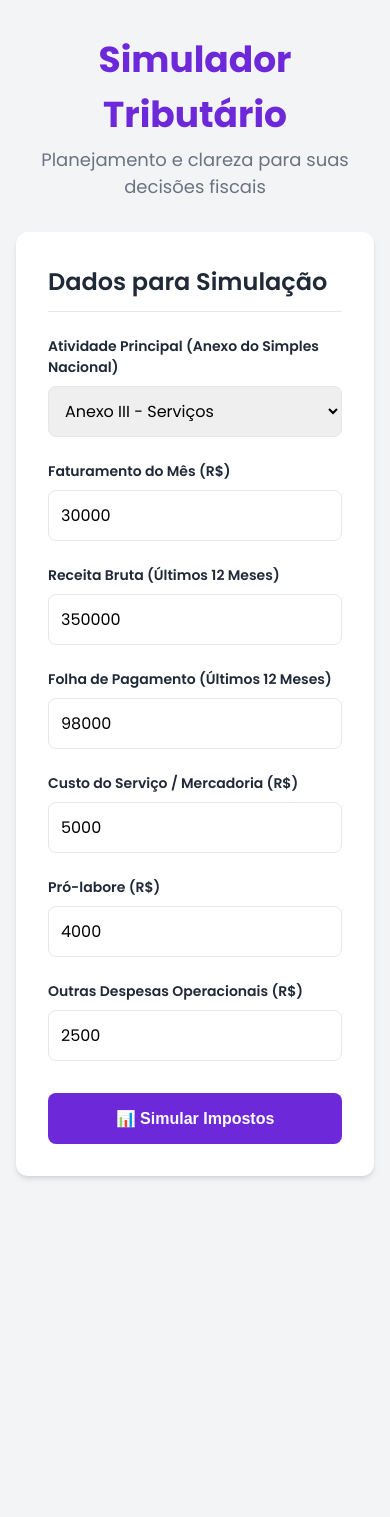
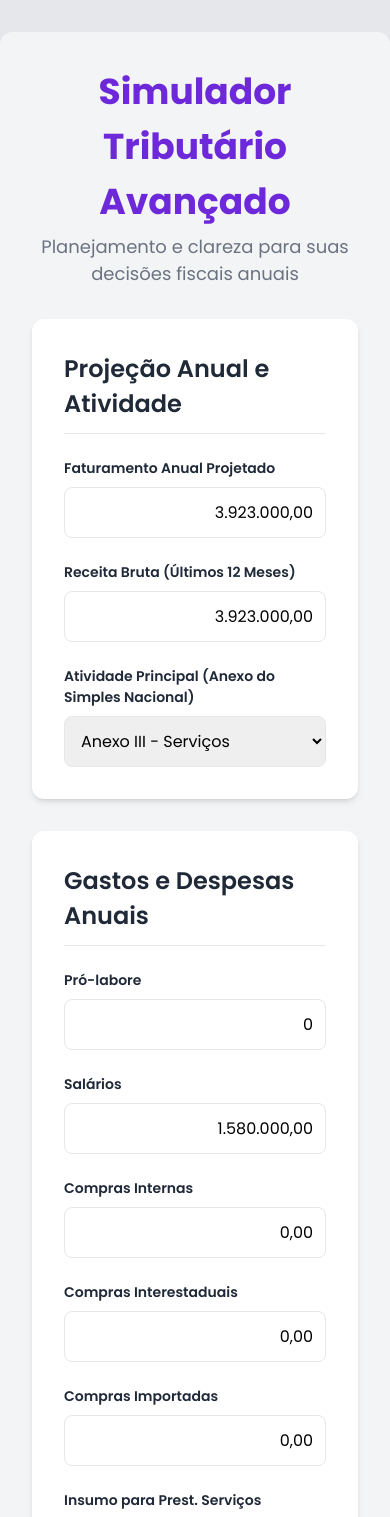
Before and after one commit to arthurportella/SimulacaoTributaria, a Vue app in the folder simulador-tributario/: page / in a window 390 px wide. Shown: the top 1517 px of the page. Before the commit the page ends 1240 px from the top, so only its background shows below. Built offline with nearby package versions, Linux system fonts and the light colour scheme.

Commit message:
tributando errado ainda

```diff
--- a/simulador-tributario/src/App.vue
+++ b/simulador-tributario/src/App.vue
@@ -1,13 +1,22 @@
 <template>
   <div id="app-container">
     <header class="app-header">
-      <h1 class="logo-text">Simulador Tributário</h1>
-      <p class="subtitle">Planejamento e clareza para suas decisões fiscais</p>
+      <h1 class="logo-text">Simulador Tributário Avançado</h1>
+      <p class="subtitle">Planejamento e clareza para suas decisões fiscais anuais</p>
     </header>
 
     <main class="card">
-      <h2 class="card-title">Dados para Simulação</h2>
+      <h2 class="card-title">Projeção Anual e Atividade</h2>
       <div class="form-grid">
+        <div class="form-group">
+          <label for="faturamentoAnual">Faturamento Anual Projetado</label>
+          <input type="text" id="faturamentoAnual" :value="inputs.faturamentoAnual"
+            @input="handleCurrencyInput($event, 'faturamentoAnual')">
+        </div>
+        <div class="form-group">
+          <label for="rbt12">Receita Bruta (Últimos 12 Meses)</label>
+          <input type="text" id="rbt12" :value="inputs.rbt12" @input="handleCurrencyInput($event, 'rbt12')">
+        </div>
         <div class="form-group span-2">
           <label for="anexoSimples">Atividade Principal (Anexo do Simples Nacional)</label>
           <select id="anexoSimples" v-model="inputs.anexoSimples">
@@ -18,66 +27,65 @@
             <option value="anexoV">Anexo V - Serviços (fator R)</option>
           </select>
         </div>
+      </div>
+    </main>
 
-        <div class="form-group">
-          <label for="faturamentoMes">Faturamento do Mês (R$)</label>
-          <input type="number" id="faturamentoMes" v-model.number="inputs.faturamentoMes" placeholder="30000">
-        </div>
-        <div class="form-group">
-          <label for="rbt12">Receita Bruta (Últimos 12 Meses)</label>
-          <input type="number" id="rbt12" v-model.number="inputs.rbt12" placeholder="350000">
-        </div>
-        <div class="form-group">
-          <label for="folhaPagamento12m">Folha de Pagamento (Últimos 12 Meses)</label>
-          <input type="number" id="folhaPagamento12m" v-model.number="inputs.folhaPagamento12m" placeholder="98000">
-        </div>
-        <div class="form-group">
-          <label for="custoServico">Custo do Serviço / Mercadoria (R$)</label>
-          <input type="number" id="custoServico" v-model.number="inputs.custoServico" placeholder="5000">
-        </div>
-        <div class="form-group">
-          <label for="proLabore">Pró-labore (R$)</label>
-          <input type="number" id="proLabore" v-model.number="inputs.proLabore" placeholder="4000">
-        </div>
-        <div class="form-group">
-          <label for="aluguel">Outras Despesas Operacionais (R$)</label>
-          <input type="number" id="aluguel" v-model.number="inputs.aluguel" placeholder="2500">
+    <section class="card">
+      <h2 class="card-title">Gastos e Despesas Anuais</h2>
+      <div class="form-grid">
+        <div class="form-group" v-for="despesa in despesasConfig" :key="despesa.key">
+          <label :for="despesa.key">{{ despesa.label }}</label>
+          <input type="text" :id="despesa.key" :value="inputs.despesas[despesa.key]"
+            @input="handleCurrencyInput($event, despesa.key, 'despesas')">
         </div>
       </div>
-      <button class="main-button" @click="simularImpostos(inputs)">
-        📊 Simular Impostos
+    </section>
+
+    <section class="card">
+      <h2 class="card-title">Encargos e Impostos Adicionais</h2>
+      <div class="form-grid-3-cols">
+        <div class="form-group" v-for="encargo in encargosConfig" :key="encargo.key">
+          <label :for="encargo.key">{{ encargo.label }} (%)</label>
+          <input type="text" :id="encargo.key" :value="inputs.encargos[encargo.key]"
+            @input="handlePercentInput($event, encargo.key, 'encargos')">
+        </div>
+      </div>
+    </section>
+
+    <div class="button-container">
+      <button class="main-button" @click="simularImpostos(getNumericInputs())">
+        📊 Calcular Projeção Anual
       </button>
-    </main>
-
+    </div>
     <section v-if="resultados" class="results-card">
-      <h2 class="card-title">Comparativo dos Regimes</h2>
+      <h2 class="card-title">Comparativo de Custo Total Anual</h2>
       <div class="comparison-table">
         <div class="table-row header">
           <div>Regime Tributário</div>
-          <div>Alíquota Efetiva</div>
-          <div>Valor Total (R$)</div>
+          <div>Custo Efetivo Anual</div>
+          <div>Custo Total Anual (R$)</div>
         </div>
         <div class="table-row" :class="`rank-${rankedResults['Simples Nacional']}`">
           <div>
             <strong>Simples Nacional</strong>
             <small>Anexo de referência: {{ resultados.simples.anexo }}</small>
           </div>
-          <div>{{ (resultados.simples.aliquotaEfetiva * 100).toFixed(2) }}%</div>
-          <div>{{ resultados.simples.total.toFixed(2) }}</div>
+          <div>{{ formatNumber(resultados.simples.custoEfetivo) }}%</div>
+          <div>R$ {{ formatNumber(resultados.simples.total) }}</div>
         </div>
         <div class="table-row" :class="`rank-${rankedResults['Lucro Presumido']}`">
           <div><strong>Lucro Presumido</strong></div>
-          <div>{{ (resultados.presumido.aliquotaEfetiva * 100).toFixed(2) }}%</div>
-          <div>{{ resultados.presumido.total.toFixed(2) }}</div>
+          <div>{{ formatNumber(resultados.presumido.custoEfetivo) }}%</div>
+          <div>R$ {{ formatNumber(resultados.presumido.total) }}</div>
         </div>
         <div class="table-row" :class="`rank-${rankedResults['Lucro Real']}`">
           <div><strong>Lucro Real</strong></div>
-          <div>{{ (resultados.real.aliquotaEfetiva * 100).toFixed(2) }}%</div>
-          <div>{{ resultados.real.total.toFixed(2) }}</div>
+          <div>{{ formatNumber(resultados.real.custoEfetivo) }}%</div>
+          <div>R$ {{ formatNumber(resultados.real.total) }}</div>
         </div>
       </div>
       <div class="summary">
-        🏆 O regime mais vantajoso é o <strong>{{ melhorRegime }}</strong>.
+        🏆 O regime de menor custo anual projetado é o <strong>{{ melhorRegime }}</strong>.
       </div>
     </section>
   </div>
@@ -85,32 +93,128 @@
 
 <script setup>
 import { reactive } from 'vue';
-// Importando nossa lógica de cálculo externa
 import { useTributos } from './composables/useTributos.js';
-
-// Importando nossos estilos globais
 import './assets/css/styles.css';
 
+// MUDANÇA: A estrutura de 'despesas' agora é um objeto simples com os campos anuais
 const inputs = reactive({
-  anexoSimples: 'anexoIII', // Novo campo para o anexo
-  faturamentoMes: 30000,
-  rbt12: 350000,
-  folhaPagamento12m: 98000,
-  custoServico: 5000,
-  proLabore: 4000,
-  aluguel: 2500
+  faturamentoAnual: '3.923.000,00',
+  rbt12: '3.923.000,00',
+  anexoSimples: 'anexoIII',
+  despesas: {
+    proLabore: '0',
+    salarios: '1.580.000,00',
+    comprasInternas: '0,00',
+    comprasInterestaduais: '0,00',
+    comprasImportadas: '0,00',
+    insumoServicos: '0,00',
+    energiaAluguelFretes: '54.000,00',
+    depreciacao: '126.000,00',
+    demaisDespesas: '1.288.000,00',
+  },
+  encargos: {
+    ipi: '0,00', iss: '4,00', icms: '0,00', rat: '1,00', inss: '20,00', inssTerceiros: '5,80',
+    icmsInterno: '0,00', icmsInterestadual: '0,00', icmsImportacao: '0,00',
+    ipiEntrada: '0,00', fgts: '8,00',
+  }
 });
 
-// Usando o nosso "composable"
+// Configuração para gerar a nova seção de despesas
+const despesasConfig = [
+  { key: 'proLabore', label: 'Pró-labore' },
+  { key: 'salarios', label: 'Salários' },
+  { key: 'comprasInternas', label: 'Compras Internas' },
+  { key: 'comprasInterestaduais', label: 'Compras Interestaduais' },
+  { key: 'comprasImportadas', label: 'Compras Importadas' },
+  { key: 'insumoServicos', label: 'Insumo para Prest. Serviços' },
+  { key: 'energiaAluguelFretes', label: 'Energia/Aluguel/Fretes' },
+  { key: 'depreciacao', label: 'Depreciação' },
+  { key: 'demaisDespesas', label: 'Demais Despesas' },
+];
+const encargosConfig = [
+  { key: 'ipi', label: 'IPI' }, { key: 'iss', label: 'ISS' }, { key: 'icms', label: 'ICMS' }, { key: 'rat', label: 'RAT' }, { key: 'inss', label: 'INSS' }, { key: 'inssTerceiros', label: 'INSS Terceiros' }, { key: 'fgts', label: 'FGTS' },
+  { key: 'icmsInterno', label: 'ICMS Interno' }, { key: 'icmsInterestadual', label: 'ICMS Interestadual' }, { key: 'icmsImportacao', label: 'ICMS Importação' }, { key: 'ipiEntrada', label: 'IPI Entrada' },
+];
+
+// FUNÇÕES DE FORMATAÇÃO E PARSE
+const formatNumber = (value) => {
+  if (value === null || value === undefined || isNaN(value)) return '0,00';
+  return new Intl.NumberFormat('pt-BR', { style: 'decimal', minimumFractionDigits: 2, maximumFractionDigits: 2 }).format(value);
+};
+const parseNumber = (formattedValue) => {
+  if (!formattedValue || typeof formattedValue !== 'string') return 0;
+  return parseFloat(formattedValue.replace(/\./g, '').replace(',', '.'));
+}
+const handleCurrencyInput = (event, key, topCategory = null) => {
+  let digits = event.target.value.replace(/\D/g, '');
+  if (digits === '') digits = '0';
+  const numberValue = Number(digits) / 100;
+  const formattedValue = formatNumber(numberValue);
+  if (topCategory) { inputs[topCategory][key] = formattedValue; }
+  else { inputs[key] = formattedValue; }
+};
+const handlePercentInput = (event, key, category = null) => {
+  let value = event.target.value.replace(/[^0-9,]/g, '').replace(',', '.');
+  if (value.indexOf('.') !== -1) {
+    let parts = value.split('.');
+    value = parts[0] + '.' + parts[1].slice(0, 2);
+  }
+  const formattedValue = value.replace('.', ',');
+  if (category) { inputs[category][key] = formattedValue; }
+  else { inputs[key] = formattedValue; }
+};
+
+// Converte os inputs formatados para os cálculos
+const getNumericInputs = () => {
+  const numeric = {
+    faturamentoAnual: parseNumber(inputs.faturamentoAnual),
+    rbt12: parseNumber(inputs.rbt12),
+    anexoSimples: inputs.anexoSimples,
+    despesas: {},
+    encargos: {}
+  };
+  for (const key in inputs.despesas) {
+    numeric.despesas[key] = parseNumber(inputs.despesas[key]);
+  }
+  for (const key in inputs.encargos) {
+    numeric.encargos[key] = parseNumber(inputs.encargos[key]);
+  }
+  return numeric;
+};
+
 const { resultados, simularImpostos, rankedResults, melhorRegime } = useTributos();
 </script>
 
 <style scoped>
-/* ESTILOS ESPECÍFICOS PARA ESTE COMPONENTE, INSPIRADOS NO NOVO DESIGN */
+/* O CSS permanece o mesmo, pois o layout de grid se adapta bem */
 #app-container {
-  max-width: 800px;
-  margin: 0 auto;
-  padding: 2rem 1rem;
+  max-width: 900px;
+  margin: 2rem auto;
+  padding: 2rem;
+  background-color: var(--cor-fundo);
+  border-radius: var(--raio-borda);
+  box-shadow: var(--sombra-card);
+}
+
+.form-grid-3-cols {
+  display: grid;
+  grid-template-columns: repeat(3, 1fr);
+  gap: 1.5rem;
+}
+
+.button-container {
+  display: flex;
+  justify-content: center;
+  margin-bottom: 2rem;
+}
+
+.main-button {
+  width: auto;
+  padding: 1rem 2.5rem;
+}
+
+input[type="text"] {
+  text-align: right;
 }
 
 .app-header {
@@ -131,7 +235,8 @@ const { resultados, simularImpostos, rankedResults, melhorRegime } = useTributos
   margin-top: 0.25rem;
 }
 
-.card, .results-card {
+.card,
+.results-card {
   background-color: var(--cor-card);
   padding: 2rem;
   border-radius: var(--raio-borda);
@@ -169,7 +274,8 @@ label {
   font-size: 0.875rem;
 }
 
-input, select {
+input,
+select {
   width: 100%;
   padding: 0.75rem;
   border: 1px solid var(--cor-borda);
@@ -179,35 +285,22 @@ input, select {
   transition: border-color 0.2s, box-shadow 0.2s;
 }
 
-input:focus, select:focus {
+input:focus,
+select:focus {
   outline: none;
   border-color: var(--cor-primaria);
   box-shadow: 0 0 0 3px color-mix(in srgb, var(--cor-primaria) 20%, transparent);
-}
-
-.main-button {
-  width: 100%;
-  padding: 1rem;
-  margin-top: 2rem;
-  font-size: 1rem;
-  font-weight: 600;
-  color: white;
-  background-color: var(--cor-primaria);
-  border: none;
-  border-radius: 0.5rem;
-  cursor: pointer;
-  transition: background-color 0.2s;
 }
 
 .main-button:hover {
   background-color: var(--cor-primaria-leve);
 }
 
-/* Tabela de Resultados */
 .comparison-table {
   display: flex;
   flex-direction: column;
 }
+
 .table-row {
   display: grid;
   grid-template-columns: 2fr 1fr 1fr;
@@ -217,41 +310,58 @@ input:focus, select:focus {
   text-align: right;
   transition: background-color 0.3s;
 }
+
 .table-row:last-child {
   border-bottom: none;
 }
+
 .table-row.header {
   font-weight: 600;
   color: var(--cor-texto-suave);
   font-size: 0.875rem;
 }
-.table-row > div:first-child {
+
+.table-row>div:first-child {
   text-align: left;
 }
+
 .table-row small {
   display: block;
   color: var(--cor-texto-suave);
   font-size: 0.75rem;
   margin-top: 0.25rem;
 }
+
 .table-row.rank-1 {
   background-color: var(--cor-bom-fundo);
   border-left: 4px solid var(--cor-bom-borda);
 }
+
 .table-row.rank-2 {
   background-color: var(--cor-medio-fundo);
   border-left: 4px solid var(--cor-medio-borda);
 }
+
 .table-row.rank-3 {
   background-color: var(--cor-ruim-fundo);
   border-left: 4px solid var(--cor-ruim-borda);
 }
+
 .summary {
-  margin-top: 1.5rem; padding: 1rem; background-color: var(--cor-bom-fundo);
+  margin-top: 1.5rem;
+  padding: 1rem;
+  background-color: var(--cor-bom-fundo);
   border: 1px solid var(--cor-bom-borda);
-  border-radius: 0.5rem; text-align: center; font-size: 1.125rem;
+  border-radius: 0.5rem;
+  text-align: center;
+  font-size: 1.125rem;
 }
-@media (max-width: 600px) {
-  .form-grid { grid-template-columns: 1fr; }
+
+@media (max-width: 768px) {
+
+  .form-grid,
+  .form-grid-3-cols {
+    grid-template-columns: 1fr;
+  }
 }
 </style>
--- a/simulador-tributario/src/assets/css/styles.css
+++ b/simulador-tributario/src/assets/css/styles.css
@@ -28,7 +28,7 @@
 /* Estilos de base para toda a aplicação */
 body {
   margin: 0;
-  background-color: var(--cor-fundo);
+  background-color: var(--cor-borda);
   font-family: 'Poppins', sans-serif;
   color: var(--cor-texto);
   -webkit-font-smoothing: antialiased;
--- a/simulador-tributario/src/composables/useTributos.js
+++ b/simulador-tributario/src/composables/useTributos.js
@@ -2,92 +2,123 @@
 
 import { ref, computed } from 'vue';
 
-// Todas as tabelas de alíquotas do Simples Nacional
+// As tabelas de alíquotas do Simples Nacional (sem alterações)
 const tabelas = {
-  anexoI: [ // Comércio
-    { ate: 180000, aliquota: 0.04, deduzir: 0 }, { ate: 360000, aliquota: 0.073, deduzir: 5940 }, { ate: 720000, aliquota: 0.095, deduzir: 13860 }, { ate: 1800000, aliquota: 0.107, deduzir: 22500 }, { ate: 3600000, aliquota: 0.143, deduzir: 87300 }, { ate: 4800000, aliquota: 0.19, deduzir: 378000 },
-  ],
-  anexoII: [ // Indústria
-    { ate: 180000, aliquota: 0.045, deduzir: 0 }, { ate: 360000, aliquota: 0.078, deduzir: 5940 }, { ate: 720000, aliquota: 0.10, deduzir: 13860 }, { ate: 1800000, aliquota: 0.112, deduzir: 22500 }, { ate: 3600000, aliquota: 0.147, deduzir: 85500 }, { ate: 4800000, aliquota: 0.30, deduzir: 720000 },
-  ],
-  anexoIII: [
-    { ate: 180000, aliquota: 0.06, deduzir: 0 }, { ate: 360000, aliquota: 0.112, deduzir: 9360 }, { ate: 720000, aliquota: 0.135, deduzir: 17640 }, { ate: 1800000, aliquota: 0.16, deduzir: 35640 }, { ate: 3600000, aliquota: 0.21, deduzir: 125640 }, { ate: 4800000, aliquota: 0.33, deduzir: 648000 },
-  ],
-  anexoIV: [ // Serviços (advocacia, obras, etc.)
-    { ate: 180000, aliquota: 0.045, deduzir: 0 }, { ate: 360000, aliquota: 0.09, deduzir: 8100 }, { ate: 720000, aliquota: 0.102, deduzir: 12420 }, { ate: 1800000, aliquota: 0.14, deduzir: 39780 }, { ate: 3600000, aliquota: 0.22, deduzir: 183780 }, { ate: 4800000, aliquota: 0.33, deduzir: 828000 },
-  ],
-  anexoV: [
-    { ate: 180000, aliquota: 0.155, deduzir: 0 }, { ate: 360000, aliquota: 0.18, deduzir: 4500 }, { ate: 720000, aliquota: 0.195, deduzir: 9900 }, { ate: 1800000, aliquota: 0.205, deduzir: 17100 }, { ate: 3600000, aliquota: 0.23, deduzir: 62100 }, { ate: 4800000, aliquota: 0.305, deduzir: 540000 },
-  ],
+  anexoI: [ { ate: 180000, aliquota: 0.04, deduzir: 0 }, { ate: 360000, aliquota: 0.073, deduzir: 5940 }, { ate: 720000, aliquota: 0.095, deduzir: 13860 }, { ate: 1800000, aliquota: 0.107, deduzir: 22500 }, { ate: 3600000, aliquota: 0.143, deduzir: 87300 }, { ate: 4800000, aliquota: 0.19, deduzir: 378000 }, ],
+  anexoII: [ { ate: 180000, aliquota: 0.045, deduzir: 0 }, { ate: 360000, aliquota: 0.078, deduzir: 5940 }, { ate: 720000, aliquota: 0.10, deduzir: 13860 }, { ate: 1800000, aliquota: 0.112, deduzir: 22500 }, { ate: 3600000, aliquota: 0.147, deduzir: 85500 }, { ate: 4800000, aliquota: 0.30, deduzir: 720000 }, ],
+  anexoIII: [ { ate: 180000, aliquota: 0.06, deduzir: 0 }, { ate: 360000, aliquota: 0.112, deduzir: 9360 }, { ate: 720000, aliquota: 0.135, deduzir: 17640 }, { ate: 1800000, aliquota: 0.16, deduzir: 35640 }, { ate: 3600000, aliquota: 0.21, deduzir: 125640 }, { ate: 4800000, aliquota: 0.33, deduzir: 648000 }, ],
+  anexoIV: [ { ate: 180000, aliquota: 0.045, deduzir: 0 }, { ate: 360000, aliquota: 0.09, deduzir: 8100 }, { ate: 720000, aliquota: 0.102, deduzir: 12420 }, { ate: 1800000, aliquota: 0.14, deduzir: 39780 }, { ate: 3600000, aliquota: 0.22, deduzir: 183780 }, { ate: 4800000, aliquota: 0.33, deduzir: 828000 }, ],
+  anexoV: [ { ate: 180000, aliquota: 0.155, deduzir: 0 }, { ate: 360000, aliquota: 0.18, deduzir: 4500 }, { ate: 720000, aliquota: 0.195, deduzir: 9900 }, { ate: 1800000, aliquota: 0.205, deduzir: 17100 }, { ate: 3600000, aliquota: 0.23, deduzir: 62100 }, { ate: 4800000, aliquota: 0.305, deduzir: 540000 }, ],
 };
 
-// A função principal que será exportada e usada no App.vue
+const encargoConfig = {
+    ipi: { base: 'faturamento' }, iss: { base: 'faturamento' }, icms: { base: 'faturamento' }, rat: { base: 'folha' }, inss: { base: 'folha' }, inssTerceiros: { base: 'folha' }, fgts: { base: 'folha' },
+    icmsInterno: { base: 'faturamento' }, icmsInterestadual: { base: 'faturamento' }, icmsImportacao: { base: 'faturamento' }, ipiEntrada: { base: 'faturamento' },
+};
+
 export function useTributos() {
     const resultados = ref(null);
 
+    function getEncargosAdicionaisAnual(inputs) {
+        let totalEncargos = 0;
+        const faturamentoAnual = inputs.faturamentoAnual;
+        const folhaAnual = inputs.despesas.salarios + inputs.despesas.proLabore;
+
+        for (const key in inputs.encargos) {
+            const config = encargoConfig[key];
+            const percentValue = inputs.encargos[key];
+            const base = config.base === 'folha' ? folhaAnual : faturamentoAnual;
+            totalEncargos += base * (percentValue / 100);
+        }
+        return totalEncargos;
+    }
+
+    // CORREÇÃO #1: A função agora simplesmente soma os valores, pois já são anuais
+    function getDespesasOperacionaisAnual(inputs) {
+        return Object.values(inputs.despesas).reduce((acc, valor) => acc + (valor || 0), 0);
+    }
+
     function calcularSimplesNacional(inputs) {
-        const { rbt12, folhaPagamento12m, faturamentoMes, anexoSimples } = inputs;
-        if (!rbt12 || !faturamentoMes) return { total: 0, aliquotaEfetiva: 0, anexo: 'N/A' };
+        const { rbt12, faturamentoAnual, anexoSimples, folhaPagamento12m } = inputs;
+        if (!rbt12 || !faturamentoAnual) return { total: 0, custoEfetivo: 0, anexo: 'N/A' };
 
         let anexoCalculado = anexoSimples;
         let nomeAnexo = anexoSimples.replace('anexo', '');
-
-        // Regra do Fator R: se o anexo for III, pode virar V
-        if (anexoSimples === 'anexoIII') {
+        if (anexoSimples === 'anexoIII' && rbt12 > 0) {
             const fatorR = folhaPagamento12m / rbt12;
-            if (fatorR < 0.28) {
-                anexoCalculado = 'anexoV';
-                nomeAnexo = 'V';
-            }
+            if (fatorR < 0.28) { anexoCalculado = 'anexoV'; nomeAnexo = 'V'; }
         }
 
         const tabela = tabelas[anexoCalculado];
-        if(!tabela) return { total: 0, aliquotaEfetiva: 0, anexo: 'Inválido' };
-
+        if(!tabela) return { total: 0, custoEfetivo: 0, anexo: 'Inválido' };
         const faixa = tabela.find(f => rbt12 <= f.ate) || tabela[tabela.length - 1];
         const { aliquota, deduzir } = faixa;
-        const aliquotaEfetiva = ((rbt12 * aliquota) - deduzir) / rbt12;
-        const total = faturamentoMes * aliquotaEfetiva;
-        return { total, aliquotaEfetiva, anexo: nomeAnexo.toUpperCase() };
+        const aliquotaEfetiva = rbt12 > 0 ? ((rbt12 * aliquota) - deduzir) / rbt12 : 0;
+
+        const impostoSimplesAnual = faturamentoAnual * aliquotaEfetiva;
+        const encargosAnual = getEncargosAdicionaisAnual(inputs);
+        const despesasAnual = getDespesasOperacionaisAnual(inputs);
+
+        const total = impostoSimplesAnual + despesasAnual + encargosAnual;
+        const custoEfetivo = faturamentoAnual > 0 ? total / faturamentoAnual : 0;
+
+        return { total, custoEfetivo, anexo: nomeAnexo.toUpperCase() };
     }
 
     function calcularLucroPresumido(inputs) {
-        const { faturamentoMes } = inputs;
-        if (!faturamentoMes) return { total: 0, aliquotaEfetiva: 0 };
+        const { faturamentoAnual } = inputs;
+        if (!faturamentoAnual) return { total: 0, custoEfetivo: 0 };
         const basePresuncao = 0.32;
-        const pis = faturamentoMes * 0.0065;
-        const cofins = faturamentoMes * 0.03;
-        const iss = faturamentoMes * 0.05;
-        const baseCalculoIRPJCSLL = faturamentoMes * basePresuncao;
+        const pis = faturamentoAnual * 0.0065;
+        const cofins = faturamentoAnual * 0.03;
+        const baseCalculoIRPJCSLL = faturamentoAnual * basePresuncao;
+
+        const limiteAdicionalAnual = 240000;
         let irpj = baseCalculoIRPJCSLL * 0.15;
-        if (baseCalculoIRPJCSLL > 20000) irpj += (baseCalculoIRPJCSLL - 20000) * 0.10;
+        if (baseCalculoIRPJCSLL > limiteAdicionalAnual) {
+            irpj += (baseCalculoIRPJCSLL - limiteAdicionalAnual) * 0.10;
+        }
         const csll = baseCalculoIRPJCSLL * 0.09;
-        const total = pis + cofins + iss + irpj + csll;
-        const aliquotaEfetiva = total / faturamentoMes;
-        return { total, aliquotaEfetiva };
+
+        const impostoPresumidoAnual = pis + cofins + irpj + csll;
+        const encargosAnual = getEncargosAdicionaisAnual(inputs);
+        const despesasAnual = getDespesasOperacionaisAnual(inputs);
+
+        const total = impostoPresumidoAnual + despesasAnual + encargosAnual;
+        const custoEfetivo = faturamentoAnual > 0 ? total / faturamentoAnual : 0;
+
+        return { total, custoEfetivo };
     }
 
     function calcularLucroReal(inputs) {
-        const { faturamentoMes, custoServico, proLabore, aluguel, folhaPagamento12m } = inputs;
-        if (!faturamentoMes) return { total: 0, aliquotaEfetiva: 0 };
-        const folhaMes = (folhaPagamento12m / 12);
-        const totalDespesas = custoServico + proLabore + aluguel + folhaMes;
-        const lucroAntesImpostos = faturamentoMes - totalDespesas;
+        const { faturamentoAnual } = inputs;
+        if (!faturamentoAnual) return { total: 0, custoEfetivo: 0 };
+
+        const despesasAnual = getDespesasOperacionaisAnual(inputs);
+        const encargosAnual = getEncargosAdicionaisAnual(inputs);
+        const pis = faturamentoAnual * 0.0165;
+        const cofins = faturamentoAnual * 0.076;
+        const impostosSobreReceita = pis + cofins;
+        const lucroAntesIRCS = faturamentoAnual - despesasAnual - encargosAnual - impostosSobreReceita;
+
         let irpj = 0; let csll = 0;
-        if (lucroAntesImpostos > 0) {
-            irpj = lucroAntesImpostos * 0.15;
-            if (lucroAntesImpostos > 20000) irpj += (lucroAntesImpostos - 20000) * 0.10;
-            csll = lucroAntesImpostos * 0.09;
+        if (lucroAntesIRCS > 0) {
+            const limiteAdicionalAnual = 240000;
+            irpj = lucroAntesIRCS * 0.15;
+            if (lucroAntesIRCS > limiteAdicionalAnual) {
+                irpj += (lucroAntesIRCS - limiteAdicionalAnual) * 0.10;
+            }
+            csll = lucroAntesIRCS * 0.09;
         }
-        const pis = faturamentoMes * 0.0165;
-        const cofins = faturamentoMes * 0.076;
-        const total = pis + cofins + irpj + csll;
-        const aliquotaEfetiva = faturamentoMes > 0 ? total / faturamentoMes : 0;
-        return { total, aliquotaEfetiva };
+        const total = despesasAnual + encargosAnual + impostosSobreReceita + irpj + csll;
+        const custoEfetivo = faturamentoAnual > 0 ? total / faturamentoAnual : 0;
+
+        return { total, custoEfetivo };
     }
 
-    // Função que roda todos os cálculos
     function simularImpostos(inputs) {
+        // A função 'getNumericInputs' do App.vue agora nos entrega o 'folhaPagamento12m' já pronto.
+        // Isso elimina a chance de erro ao tentar acessar a estrutura de despesas aqui.
         resultados.value = {
             simples: calcularSimplesNacional(inputs),
             presumido: calcularLucroPresumido(inputs),
@@ -97,16 +128,10 @@ export function useTributos() {
 
     const rankedResults = computed(() => {
         if (!resultados.value) return {};
-        const regimes = [
-            { nome: 'Simples Nacional', valor: resultados.value.simples.total },
-            { nome: 'Lucro Presumido', valor: resultados.value.presumido.total },
-            { nome: 'Lucro Real', valor: resultados.value.real.total },
-        ];
+        const regimes = [ { nome: 'Simples Nacional', valor: resultados.value.simples.total }, { nome: 'Lucro Presumido', valor: resultados.value.presumido.total }, { nome: 'Lucro Real', valor: resultados.value.real.total }, ];
         regimes.sort((a, b) => a.valor - b.valor);
         const ranks = {};
-        regimes.forEach((regime, index) => {
-            ranks[regime.nome] = index + 1;
-        });
+        regimes.forEach((regime, index) => { ranks[regime.nome] = index + 1; });
         return ranks;
     });
 
@@ -117,10 +142,5 @@ export function useTributos() {
         return vencedor ? vencedor[0] : 'N/A';
     });
 
-    return {
-        resultados,
-        simularImpostos,
-        rankedResults,
-        melhorRegime
-    };
+    return { resultados, simularImpostos, rankedResults, melhorRegime };
 }
```
